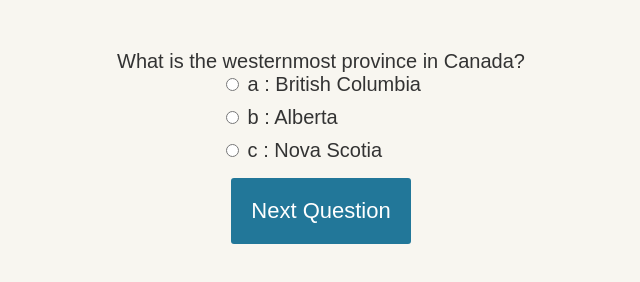
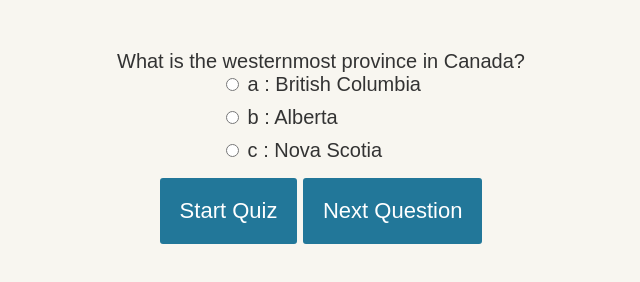
Before and after one commit to Asantowasso/Aaron-geography-quiz, a plain HTML site: page index.html in a window 1280 px wide. Shown: the whole page, without its empty margins (319-959 px from the left). Drawn offline with Linux system fonts and the light colour scheme.

Commit message:
added start button

```diff
--- a/index.html
+++ b/index.html
@@ -14,6 +14,9 @@
 <div id="quiz"></div>
 
 </div>
+
+<button id="start">Start Quiz</button>
+
 <button id="previous">Previous Question</button>
 
 <button id="next">Next Question</button>
--- a/script.js
+++ b/script.js
@@ -70,6 +70,8 @@ function buildQuiz() {
 quizContainer.innerHTML = output.join('');
 }
 
+
+
 // A function to display our results
 function showResults() {
   const answerContainers = quizContainer.querySelectorAll('.answers');
@@ -97,14 +99,19 @@ function showResults() {
     }
 
 
+
     function showSlide(n){
       slides[currentSlide].classList.remove('active-slide');
       slides[n].classList.add('active-slide');
       currentSlide = n;
+
+
       if(currentSlide === 0){
+        startButton.style.display = 'inline-block'
         previousButton.style.display = 'none';
       }
       else{
+        startButton.style.display = 'none';
         previousButton.style.display = 'inline-block'
       }
       if(currentSlide === slides.length-1){
@@ -115,6 +122,8 @@ function showResults() {
         nextButton.style.display = 'inline-block';
         submitButton.style.display = 'none';
       }
+
+
 
     }
 
@@ -138,6 +147,8 @@ function showResults() {
 //A function to create the quiz
 buildQuiz();
 
+const startButton = document.getElementById("start")
+
 const previousButton = document.getElementById("previous");
 
 const nextButton = document.getElementById("next")
```
